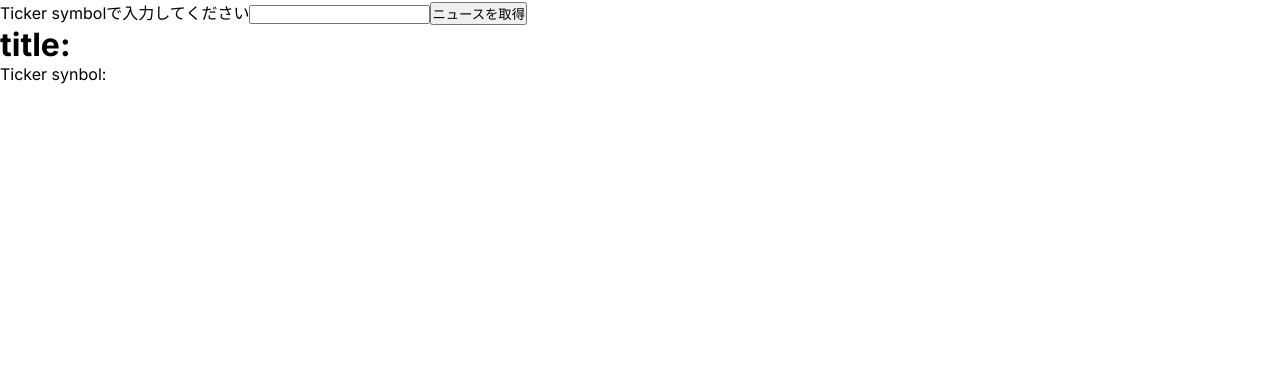
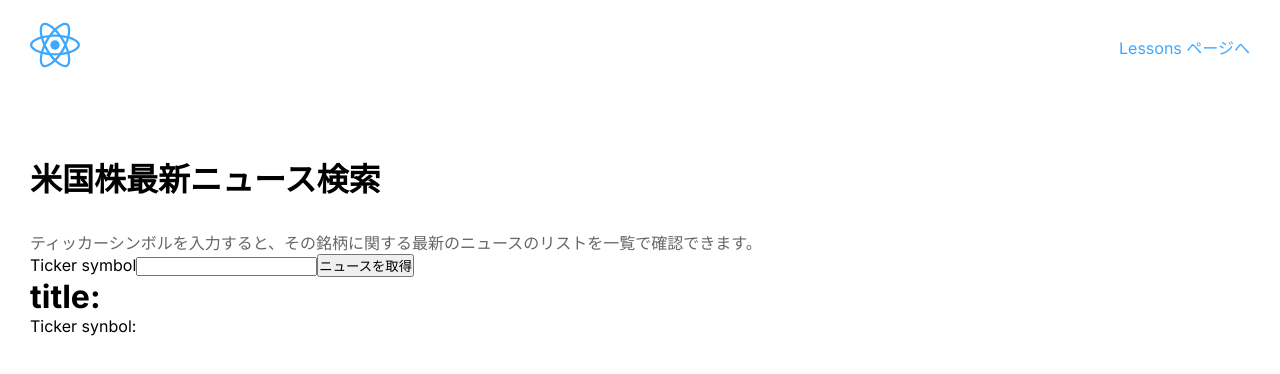
Before and after one commit to hirotiia/practice-react, a Next.js app: page /stock in a window 1280 px wide. Shown: the top 374 px of the page. Built offline with nearby package versions, Linux system fonts and the light colour scheme.

Commit message:
:zap: レイアウト調整

```diff
--- a/src/app/layout.tsx
+++ b/src/app/layout.tsx
@@ -1,6 +1,8 @@
 import type { Metadata } from 'next';
 import { Inter } from 'next/font/google';
 import './globals.css';
+import styles from './page.module.css';
+import { Header } from '@/components/layouts/header';
 
 const inter = Inter({ subsets: ['latin'] });
 
@@ -16,7 +18,10 @@ export default function RootLayout({
 }>) {
   return (
     <html lang='ja'>
-      <body className={inter.className}>{children}</body>
+      <body className={inter.className}>
+        <Header></Header>
+        <main className={styles.main}>{children}</main>
+      </body>
     </html>
   );
 }
--- a/src/app/stock/page.tsx
+++ b/src/app/stock/page.tsx
@@ -1,6 +1,16 @@
 'use client';
 
 import { useState } from 'react';
+import { styled } from 'styled-components';
+
+const P = styled.p`
+  margin-top: 30px;
+  color: #666666;
+
+  & + p {
+    margin-top: 10px;
+  }
+`;
 
 export default function Page() {
   const [tickerSymbol, setSymbol] = useState('');
@@ -9,17 +19,20 @@ export default function Page() {
   async function getData(): Promise<void> {
     const res = await fetch(`/api/stock?ticker_symbol=${tickerSymbol}`);
     const data = await res.json();
-    setSymbol(data.globalNews.Information);
-    setTitle(data.globalNews.Information);
+    setSymbol(tickerSymbol);
+    setTitle(data.globalNews.feed[0].title);
   }
 
   return (
-    <div>
-      <label htmlFor='symbol'>
-        Ticker symbolで入力してください
+    <>
+      <h1>米国株最新ニュース検索</h1>
+      <P>
+        ティッカーシンボルを入力すると、その銘柄に関する最新のニュースのリストを一覧で確認できます。
+      </P>
+      <label>
+        Ticker symbol
         <input
           type='text'
-          id='symbol'
           onChange={(e) => {
             setSymbol(e.target.value);
           }}
@@ -29,6 +42,6 @@ export default function Page() {
       </label>
       <h1>title: {title}</h1>
       <span>Ticker synbol:{tickerSymbol}</span>
-    </div>
+    </>
   );
 }
```
Also changed, not shown: src/app/page.tsx (+1 -7 lines), src/components/elements/list/list/list.tsx (+6 -2 lines).
